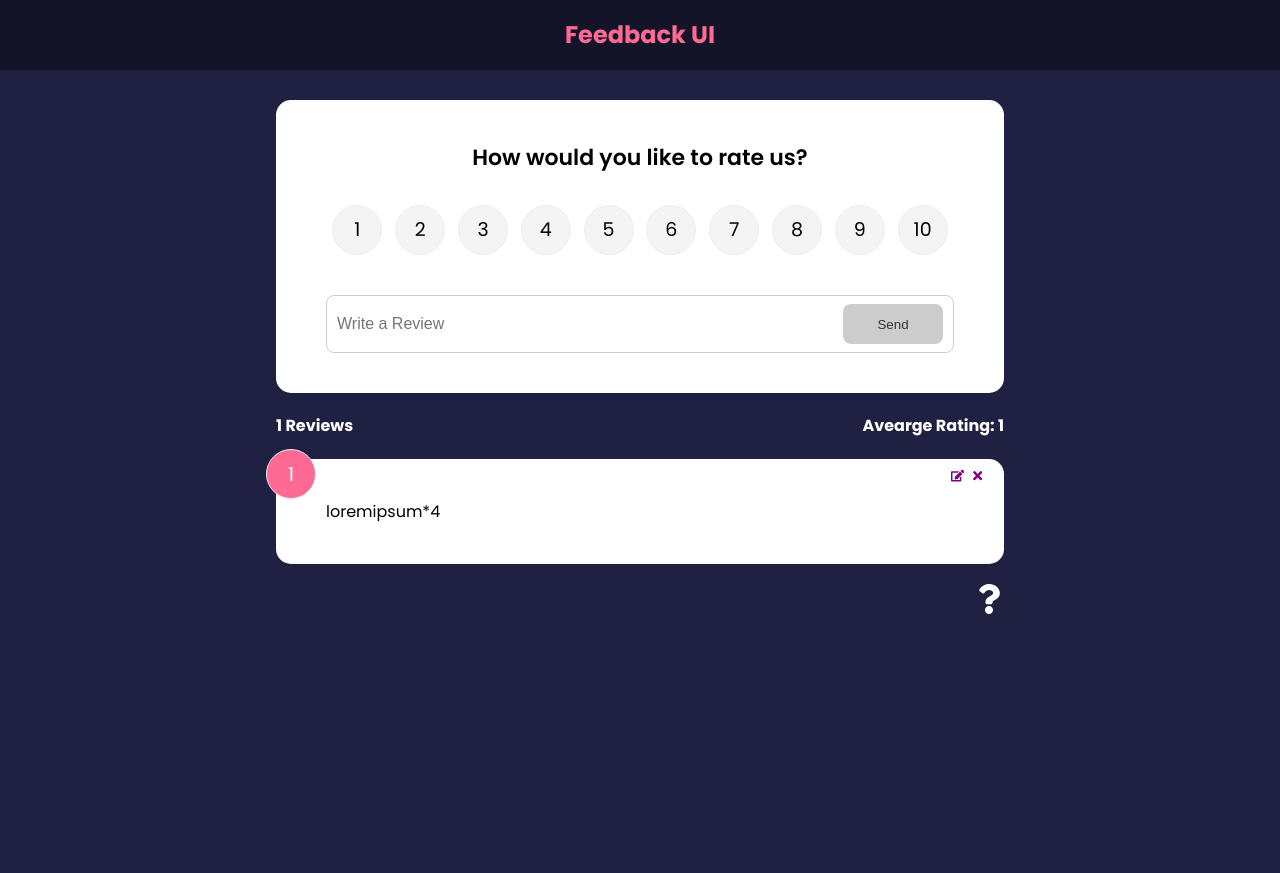
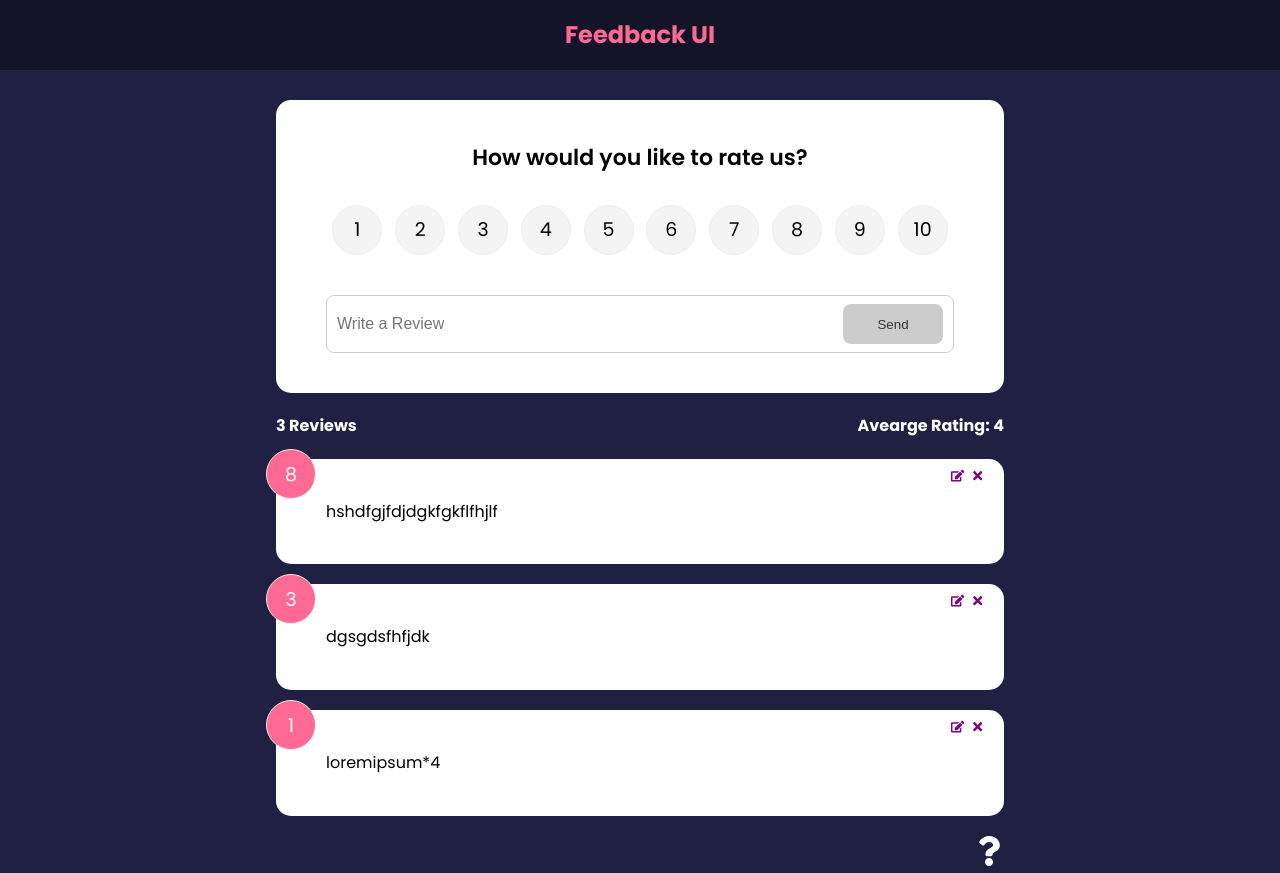
Before and after one commit to GMohammadAli/Feedback_App, a React (Create React App) app: page / in a window 1280 px wide. Before the commit the page ends 800 px from the top, so only its background shows below. Built offline with nearby package versions, Linux system fonts and the light colour scheme; data requests are answered from the project's data file.

Commit message:
database changed

```diff
--- a/db.json
+++ b/db.json
@@ -4,6 +4,16 @@
       "id": 2,
       "rating": 1,
       "text": "loremipsum*4"
+    },
+    {
+      "text": "dgsgdsfhfjdk",
+      "rating": 3,
+      "id": 3
+    },
+    {
+      "text": "hshdfgjfdjdgkfgkflfhjlf",
+      "rating": 8,
+      "id": 4
     }
   ]
 }
--- a/public/index.html
+++ b/public/index.html
@@ -4,7 +4,7 @@
     <meta charset="utf-8" />
     <link rel="icon" href="%PUBLIC_URL%/favicon.ico" />
     <meta name="viewport" content="width=device-width, initial-scale=1" />
-    <meta name="theme-color" content="#000000" />
+    <!-- <meta name="theme-color" content="#000000" /> -->
     <meta
       name="description"
       content="Web site created using create-react-app"
@@ -24,7 +24,7 @@
       work correctly both with client-side routing and a non-root public URL.
       Learn how to configure a non-root public URL by running `npm run build`.
     -->
-    <title>React App</title>
+    <title>Feedback App</title>
   </head>
   <body>
     <noscript>You need to enable JavaScript to run this app.</noscript>
```
